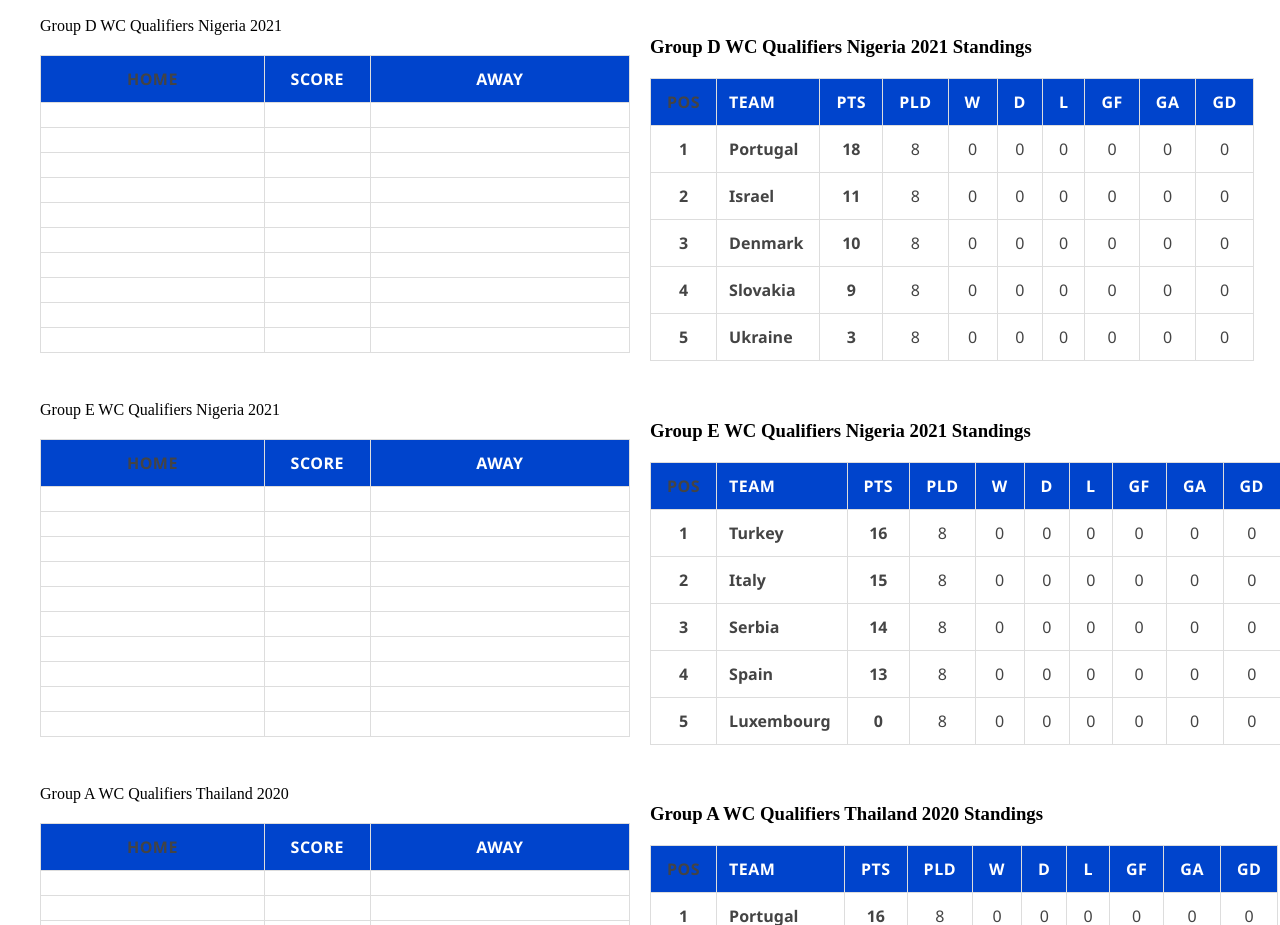
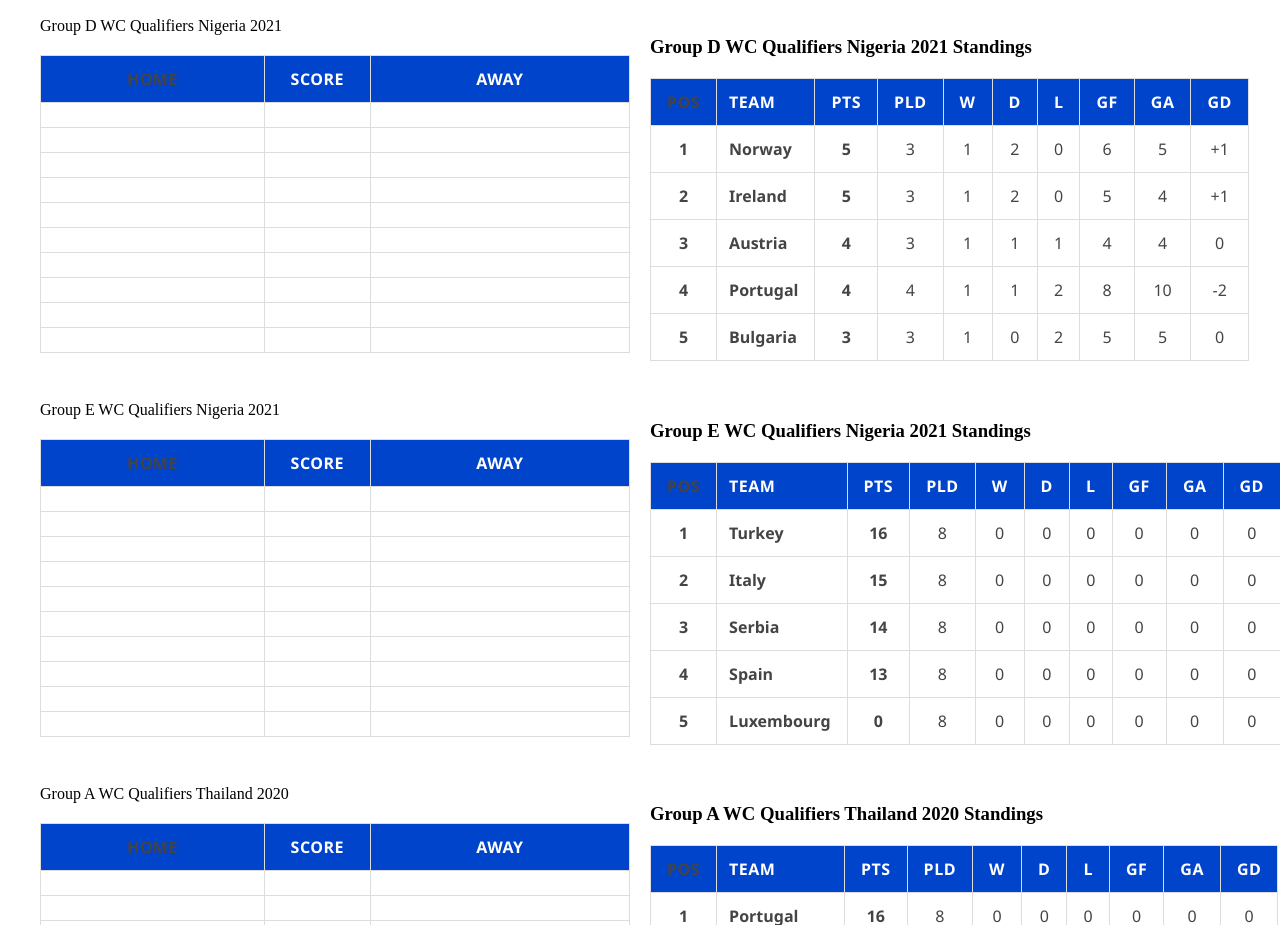
Before and after one commit to MarcusMachado15/whoisgonnawin-clean, a Next.js app: page / in a window 1280 px wide. Shown: the part 10880-11805 px from the top of the page. Built offline with nearby package versions, Linux system fonts and the light colour scheme.

Commit message:
Atualizei classificação do Grupo E após 8 jogos

```diff
--- a/app/page.tsx
+++ b/app/page.tsx
@@ -485,12 +485,12 @@ const groupStandingsEurope: Record<string, Standing[]> = {
     { pos: 5, team: 'Austria',  played: 8, won: 0, draw: 0, lost: 0, gf: 0, ga: 0, gd: 0, pts:  3 },
   ],
   'Group D WC Qualifiers Nigeria 2021': [
-    { pos: 1, team: 'Portugal', played: 8, won: 0, draw: 0, lost: 0, gf: 0, ga: 0, gd: 0, pts: 18 },
-    { pos: 2, team: 'Israel',   played: 8, won: 0, draw: 0, lost: 0, gf: 0, ga: 0, gd: 0, pts: 11 },
-    { pos: 3, team: 'Denmark',  played: 8, won: 0, draw: 0, lost: 0, gf: 0, ga: 0, gd: 0, pts: 10 },
-    { pos: 4, team: 'Slovakia', played: 8, won: 0, draw: 0, lost: 0, gf: 0, ga: 0, gd: 0, pts:  9 },
-    { pos: 5, team: 'Ukraine',  played: 8, won: 0, draw: 0, lost: 0, gf: 0, ga: 0, gd: 0, pts:  3 },
-  ],
+  { pos: 1, team: 'Norway',    played: 3, won: 1, draw: 2, lost: 0, gf:  6, ga: 5,  gd: +1, pts:  5 },
+  { pos: 2, team: 'Ireland',   played: 3, won: 1, draw: 2, lost: 0, gf:  5, ga: 4,  gd: +1, pts:  5 },
+  { pos: 3, team: 'Austria',   played: 3, won: 1, draw: 1, lost: 1, gf:  4, ga: 4,  gd:  0, pts:  4 },
+  { pos: 4, team: 'Portugal',  played: 4, won: 1, draw: 1, lost: 2, gf:  8, ga:10,  gd: -2, pts:  4 },
+  { pos: 5, team: 'Bulgaria',  played: 3, won: 1, draw: 0, lost: 2, gf:  5, ga: 5,  gd:  0, pts:  3 },
+],
   'Group E WC Qualifiers Nigeria 2021': [
     { pos: 1, team: 'Turkey',     played: 8, won: 0, draw: 0, lost: 0, gf: 0, ga: 0, gd: 0, pts: 16 },
     { pos: 2, team: 'Italy',      played: 8, won: 0, draw: 0, lost: 0, gf: 0, ga: 0, gd: 0, pts: 15 },
```
